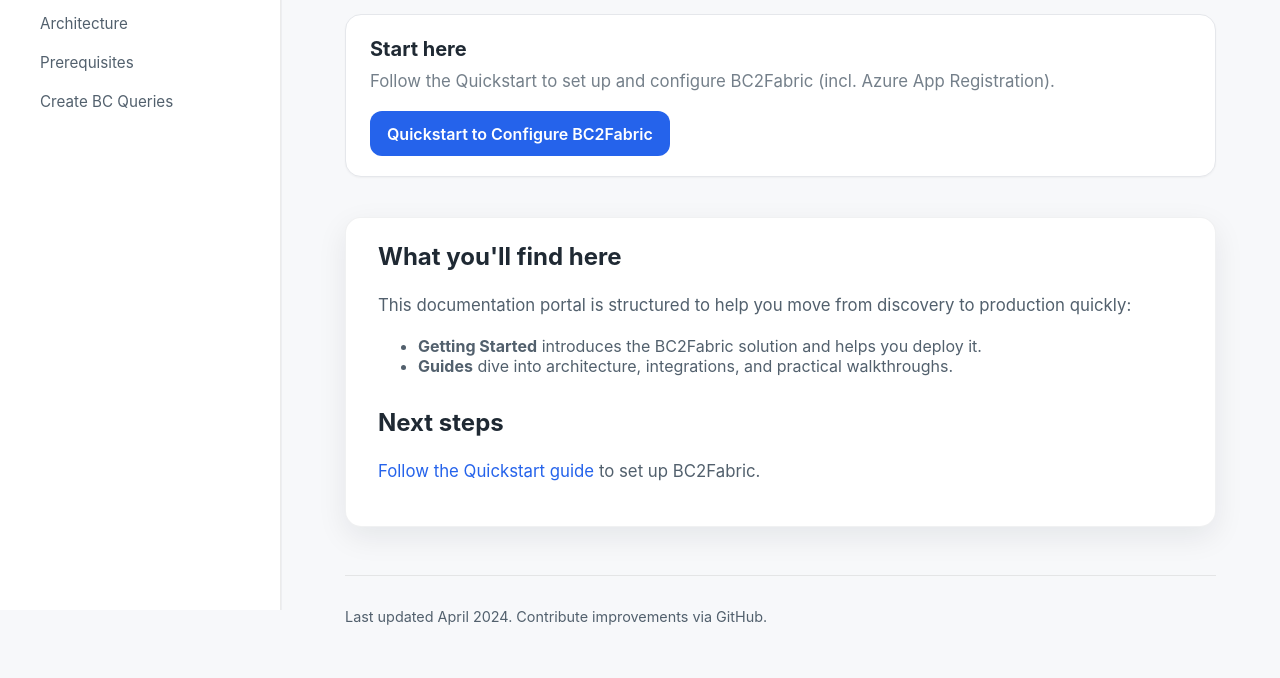
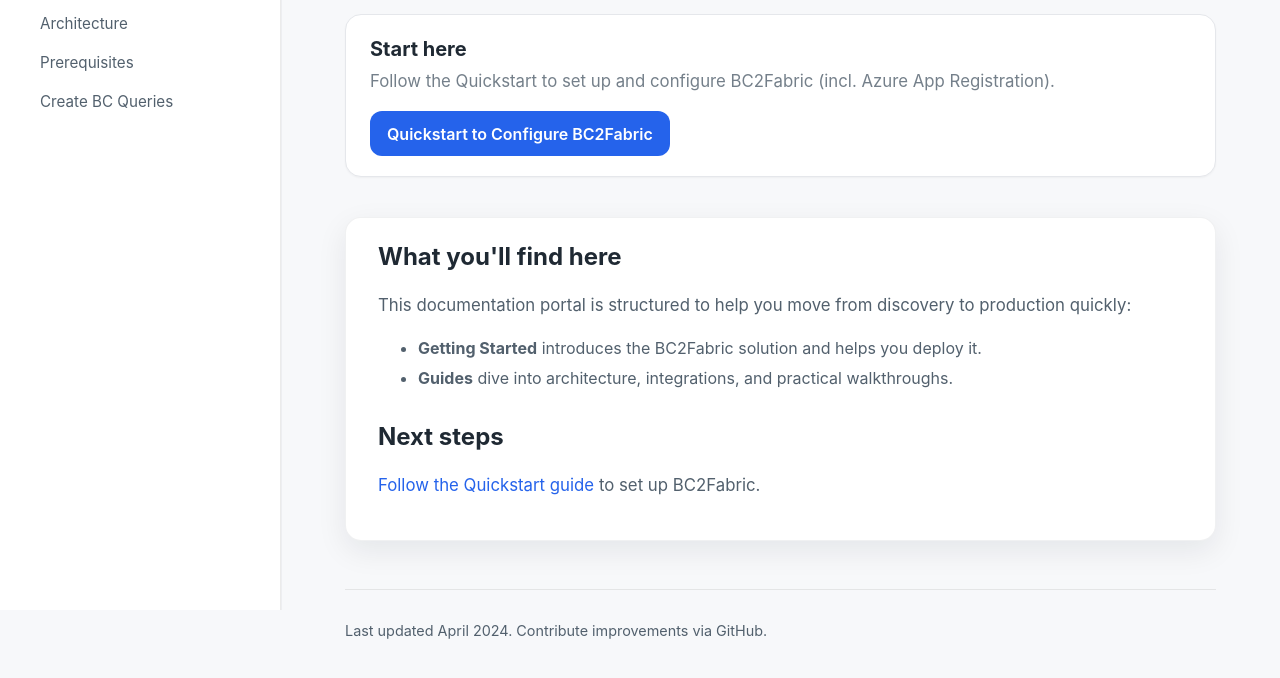
Before and after one commit to navida-Informationssysteme/bc2fabric.github.io, a plain HTML site: page index.html in a window 1280 px wide. Shown: the part 246-924 px from the top of the page. Drawn offline with Linux system fonts and the light colour scheme.

Commit message:
Enhance content card list styling: adjust line height and add margin for improved readability

```diff
--- a/assets/css/styles.css
+++ b/assets/css/styles.css
@@ -204,6 +204,15 @@
   color: var(--muted-text-color);
 }
 
+.content-card li {
+  line-height: 1.5;
+  margin-bottom: 0.35rem;
+}
+
+.content-card li:last-child {
+  margin-bottom: 0;
+}
+
 .media-frame {
   margin: 2rem 0;
   background: var(--surface-color);
```
